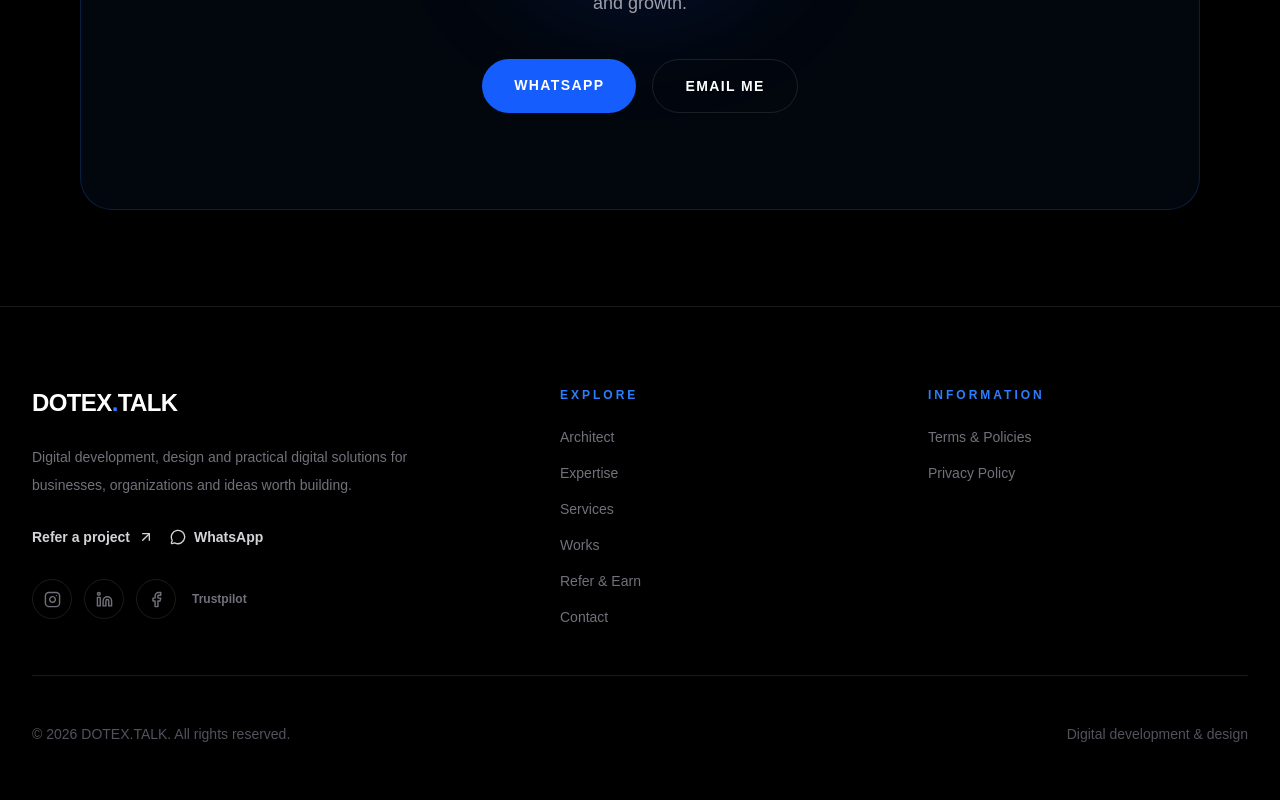
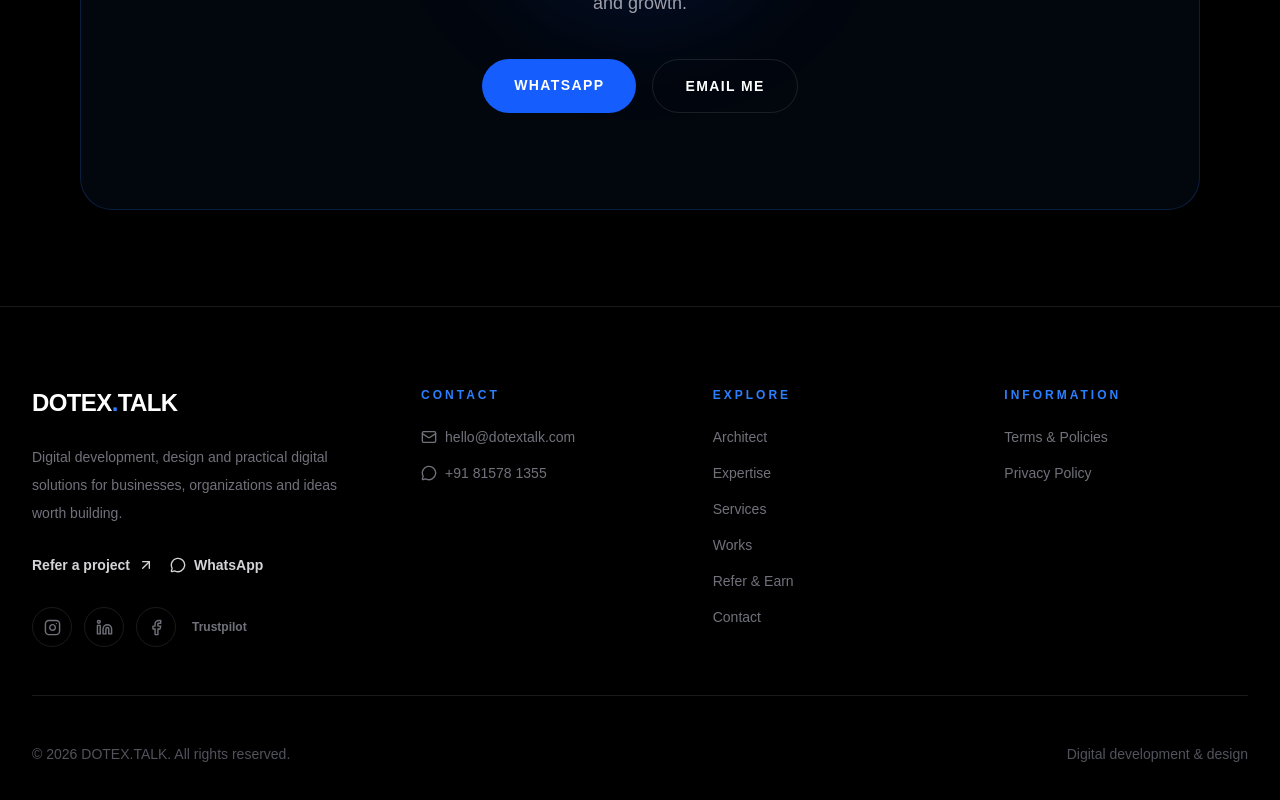
Before and after one commit to dotextalk/dotextalk, a Next.js app: page / in a window 1280 px wide. Shown: the part 3796-4596 px from the top of the page. Built offline with nearby package versions, Linux system fonts and the light colour scheme.

Commit message:
Add email and contact links to footer

```diff
--- a/components/Footer.tsx
+++ b/components/Footer.tsx
@@ -4,6 +4,7 @@ import {
   Facebook,
   Instagram,
   Linkedin,
+  Mail,
   MessageCircle,
 } from "lucide-react";
 
@@ -30,7 +31,7 @@ export default function Footer() {
     <footer className="border-t border-white/10 bg-black text-white">
       <div className="mx-auto max-w-7xl px-6 py-16 lg:px-8 lg:py-20">
         {/* TOP */}
-        <div className="grid gap-12 lg:grid-cols-[1.5fr_1fr_1fr]">
+        <div className="grid gap-12 sm:grid-cols-2 lg:grid-cols-[1.4fr_1fr_1fr_1fr]">
           {/* BRAND */}
           <div>
             <Link href="/" className="text-2xl font-bold tracking-tight">
@@ -85,6 +86,33 @@ export default function Footer() {
                 className="ml-1 text-xs font-semibold text-zinc-500 transition hover:text-white"
               >
                 Trustpilot
+              </a>
+            </div>
+          </div>
+
+          {/* CONTACT */}
+          <div>
+            <p className="text-xs font-semibold uppercase tracking-[0.25em] text-blue-500">
+              Contact
+            </p>
+
+            <div className="mt-6 flex flex-col gap-4">
+              <a
+                href="mailto:hello@dotextalk.com"
+                className="inline-flex w-fit items-center gap-2 text-sm text-zinc-500 transition hover:text-white"
+              >
+                <Mail size={16} />
+                hello@dotextalk.com
+              </a>
+
+              <a
+                href="https://wa.me/918157813455"
+                target="_blank"
+                rel="noopener noreferrer"
+                className="inline-flex w-fit items-center gap-2 text-sm text-zinc-500 transition hover:text-white"
+              >
+                <MessageCircle size={16} />
+                +91 81578 1355
               </a>
             </div>
           </div>
```
